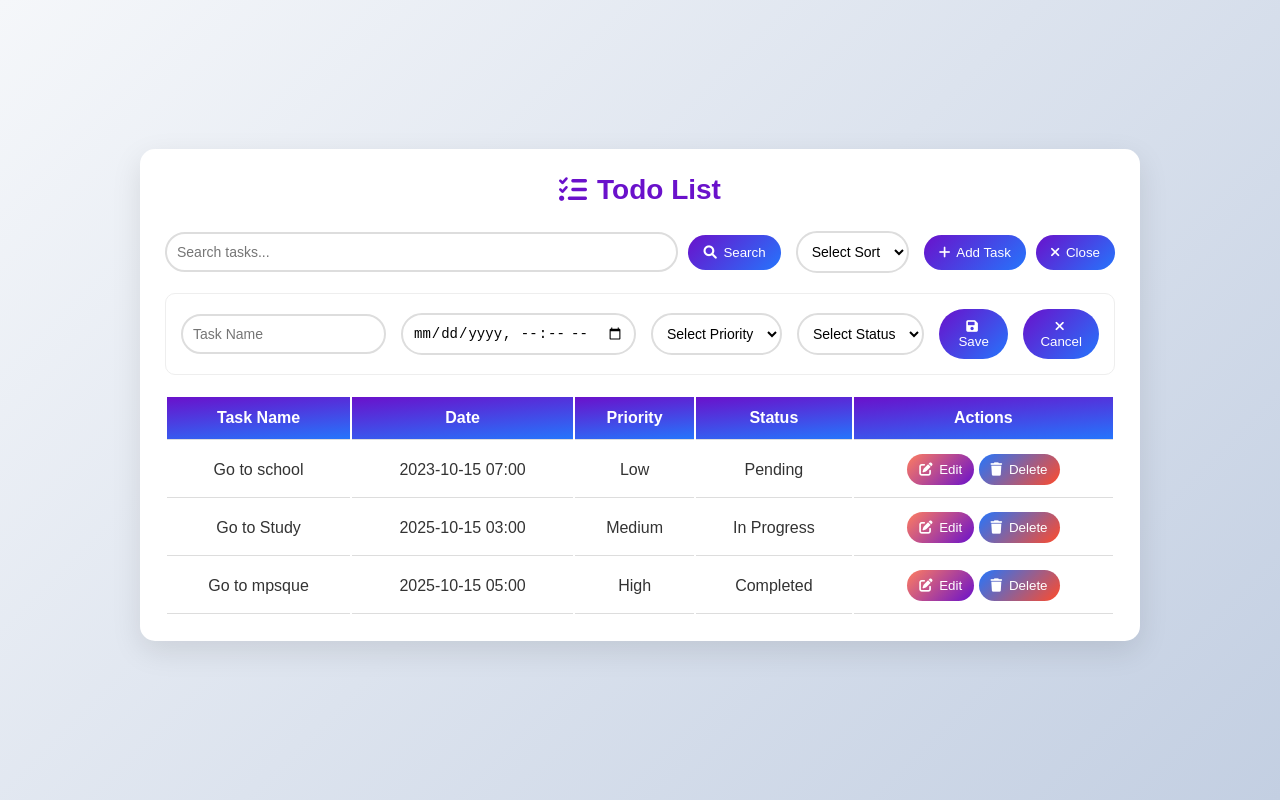
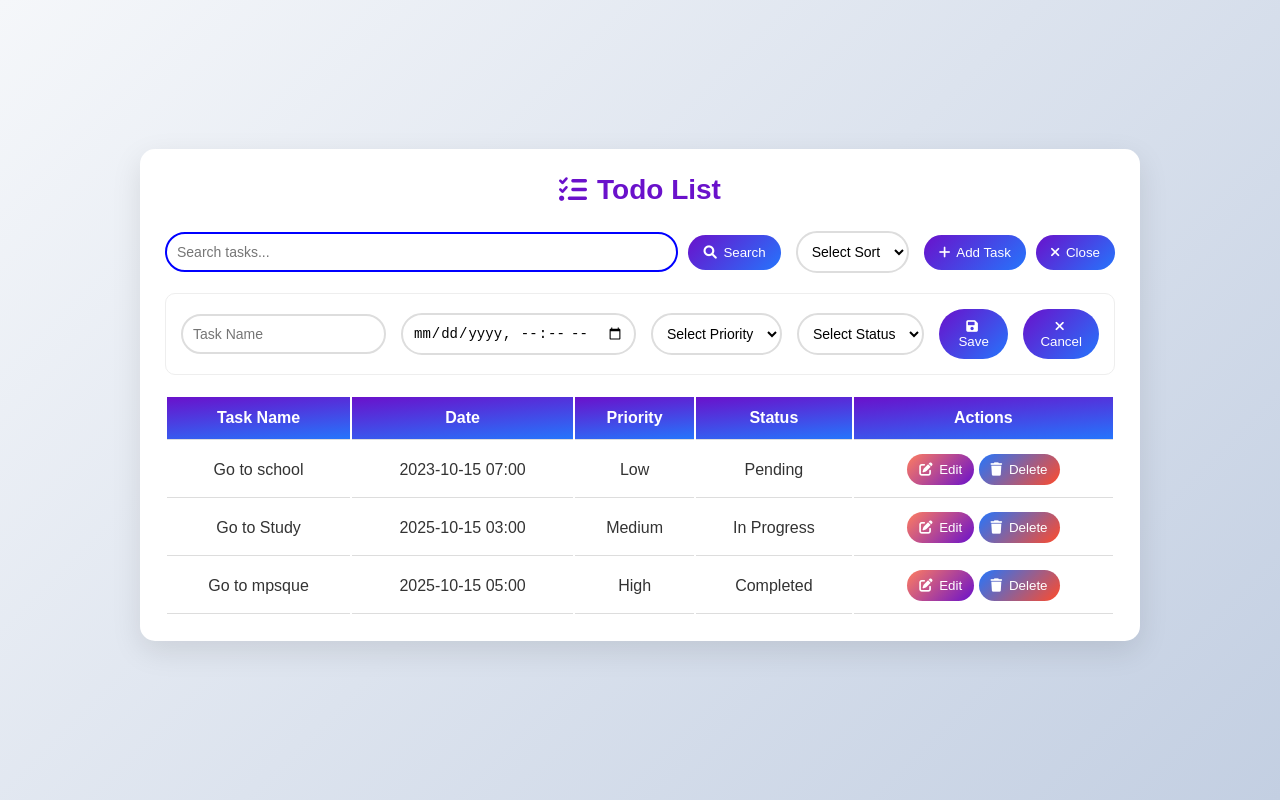
Before and after one commit to Omar-Mohamed-Fattouh/TodoList-Static, a plain HTML site: page index.html in a window 1280 px wide. In both pictures the pointer is over the input "Search tasks...". Drawn offline with Linux system fonts and the light colour scheme.

Commit message:
Update style.css

```diff
--- a/style.css
+++ b/style.css
@@ -132,6 +132,10 @@
   i{
     margin-right: 3px;
   }
+input:hover {
+    outline: none;
+    border: 2px solid blue;
+}
   .task-table {
     width: 100%;
     margin-top: 20px;
```
